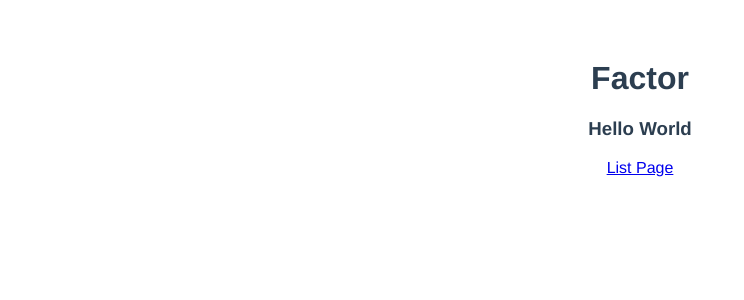
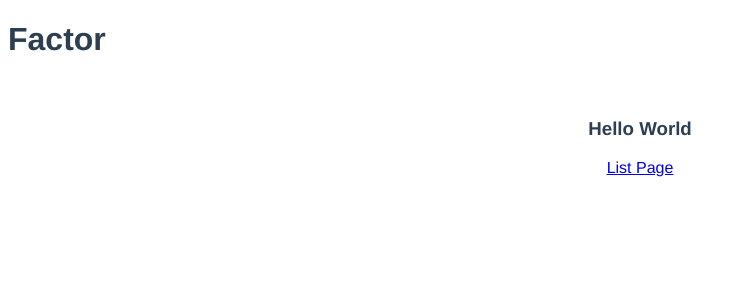
Before and after one commit to joshuajamesclark/factor-scaffold, a Vue app: page / in a window 1280 px wide. Shown: the top 300 px of the page, without its empty margins (0-744 px from the left). Built offline with nearby package versions, Linux system fonts and the light colour scheme.

Commit message:
move title over to left

```diff
--- a/src/App.vue
+++ b/src/App.vue
@@ -1,7 +1,12 @@
 <template>
-  <div id="app">
-    <h1>Factor</h1>
-    <router-view></router-view>
+
+  <div>
+    <div id="title">
+      <h1>Factor</h1>
+    </div>
+    <div id="app">
+      <router-view></router-view>
+    </div>
   </div>
 </template>
 
@@ -12,6 +17,14 @@ export default {
 </script>
 
 <style>
+#title {
+  font-family: "Avenir", Helvetica, Arial, sans-serif;
+  -webkit-font-smoothing: antialiased;
+  -moz-osx-font-smoothing: grayscale;
+  text-align: left;
+  color: #2c3e50;
+  margin-top: 10px;
+}
 #app {
   font-family: "Avenir", Helvetica, Arial, sans-serif;
   -webkit-font-smoothing: antialiased;
```
